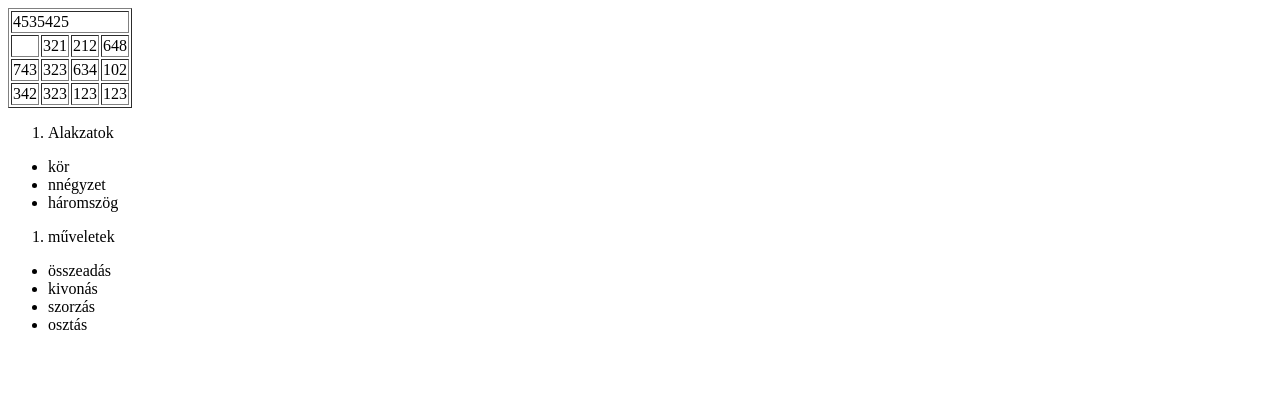
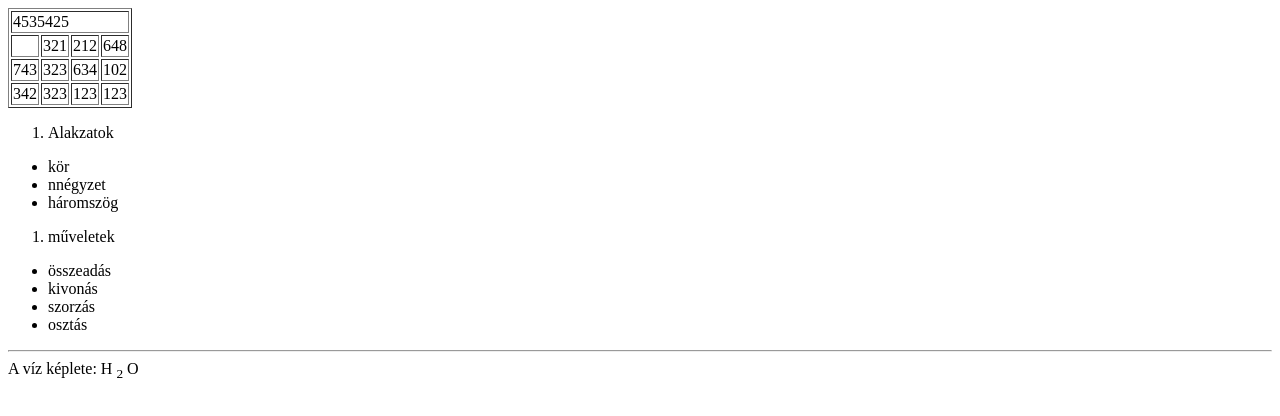
Before and after one commit to robikaaad/Dolgozat-2, a plain HTML site: page index.html in a window 1280 px wide. Drawn offline with Linux system fonts and the light colour scheme.

Commit message:
4 commit

```diff
--- a/index.html
+++ b/index.html
@@ -50,7 +50,7 @@
     <li>osztás</li>
 </ul>
 </ol>
-
+    <hr>A víz képlete: H <sub>2</sub>  O
 
 </body>
 </html>
```
